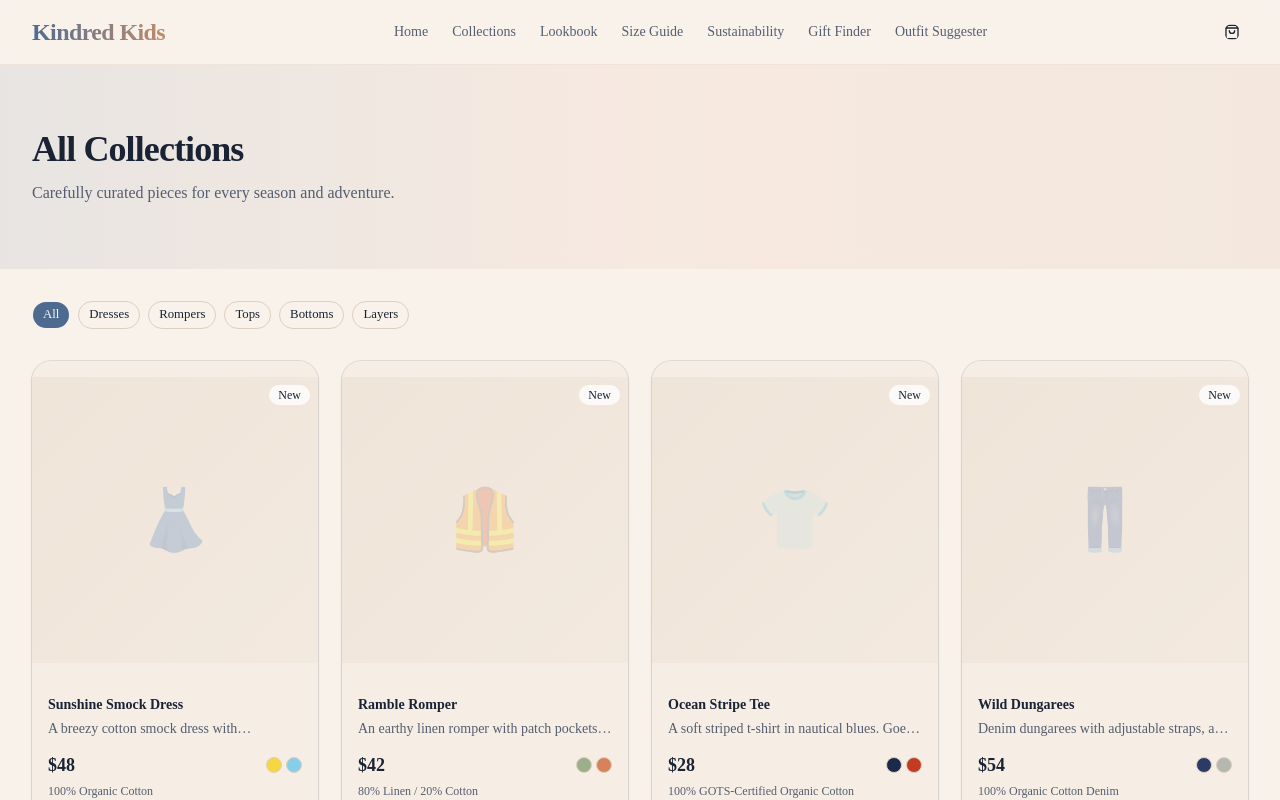
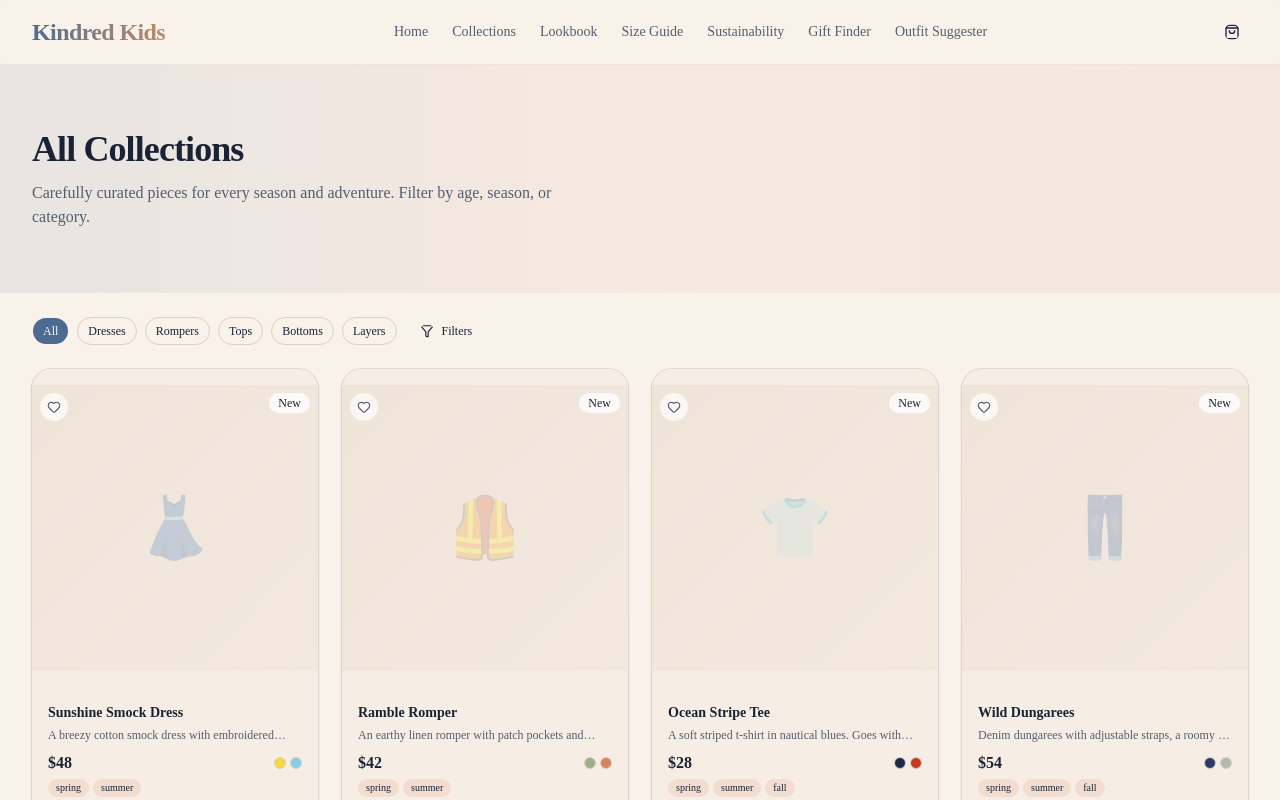
Before and after one commit to anas-khan-antimatter/mkt-kindred-kids, a Next.js app: page /collections in a window 1280 px wide. Shown: the top 800 px of the page. Built offline with nearby package versions, Linux system fonts and the light colour scheme.

Commit message:
antimatter: checkpoint c-1790732968742-bn6mm

```diff
--- a/src/app/collections/page.tsx
+++ b/src/app/collections/page.tsx
@@ -1,22 +1,84 @@
 "use client";
 
-import { useState } from "react";
+import { useState, useEffect } from "react";
 import Link from "next/link";
-import { ArrowRight, ShoppingBag } from "lucide-react";
+import { ArrowRight, ShoppingBag, Heart, Filter } from "lucide-react";
 import { Button } from "@/components/ui/button";
 import { Card, CardContent } from "@/components/ui/card";
 import { Badge } from "@/components/ui/badge";
 import { products, collections } from "@/lib/data";
 import { useCart } from "@/lib/cart-context";
 
+const seasons = ["spring", "summer", "fall", "winter"];
+const ageRanges = ["toddler", "preschool", "school"];
+
+const categoryLabels: Record<string, string> = {
+  all: "All",
+  dresses: "Dresses",
+  rompers: "Rompers",
+  tops: "Tops",
+  bottoms: "Bottoms",
+  layers: "Layers",
+};
+
+/* ── Wishlist helpers (localStorage) ── */
+function getWishlist(): string[] {
+  try {
+    return JSON.parse(localStorage.getItem("kindred-wishlist") || "[]");
+  } catch {
+    return [];
+  }
+}
+function toggleWishlistId(id: string): string[] {
+  const current = getWishlist();
+  const idx = current.indexOf(id);
+  if (idx >= 0) current.splice(idx, 1);
+  else current.push(id);
+  localStorage.setItem("kindred-wishlist", JSON.stringify(current));
+  return [...current];
+}
+
 export default function CollectionsPage() {
   const [activeCategory, setActiveCategory] = useState<string>("all");
+  const [selectedSeasons, setSelectedSeasons] = useState<string[]>([]);
+  const [selectedAges, setSelectedAges] = useState<string[]>([]);
+  const [wishlist, setWishlist] = useState<string[]>([]);
+  const [showFilters, setShowFilters] = useState(false);
   const { addItem } = useCart();
 
-  const filteredProducts =
-    activeCategory === "all"
-      ? products
-      : products.filter((p) => p.category === activeCategory);
+  // Load wishlist on mount
+  useEffect(() => {
+    setWishlist(getWishlist());
+  }, []);
+
+  const toggleSeason = (s: string) => {
+    if (selectedSeasons.includes(s)) {
+      setSelectedSeasons(selectedSeasons.filter((x) => x !== s));
+    } else {
+      setSelectedSeasons([...selectedSeasons, s]);
+    }
+  };
+
+  const toggleAge = (a: string) => {
+    if (selectedAges.includes(a)) {
+      setSelectedAges(selectedAges.filter((x) => x !== a));
+    } else {
+      setSelectedAges([...selectedAges, a]);
+    }
+  };
+
+  const toggleWish = (id: string) => {
+    const updated = toggleWishlistId(id);
+    setWishlist(updated);
+  };
+
+  // Filter pipeline
+  const filteredProducts = products.filter((p) => {
+    if (activeCategory !== "all" && p.category !== activeCategory) return false;
+    if (selectedSeasons.length > 0 && !p.season.some((s) => selectedSeasons.includes(s))) return false;
+    if (selectedAges.length > 0 && !p.ageRange.some((a) => selectedAges.includes(a))) return false;
+    return true;
+  });
 
   const categories = [
     { id: "all", label: "All" },
@@ -46,13 +108,14 @@ export default function CollectionsPage() {
         <div className="mx-auto max-w-7xl">
           <h1 className="text-3xl font-bold tracking-tight sm:text-4xl">All Collections</h1>
           <p className="mt-3 text-muted-foreground max-w-xl">
-            Carefully curated pieces for every season and adventure.
+            Carefully curated pieces for every season and adventure. Filter by age, season, or category.
           </p>
         </div>
       </section>
 
-      {/* Collection filters */}
-      <section className="mx-auto max-w-7xl px-4 py-8 sm:px-6 lg:px-8">
+      {/* Category + filter bar */}
+      <section className="mx-auto max-w-7xl px-4 py-6 sm:px-6 lg:px-8">
+        <div className="flex flex-wrap items-center gap-3">
           <div className="flex flex-wrap gap-2">
             {categories.map((cat) => (
               <Button
@@ -60,61 +123,147 @@ export default function CollectionsPage() {
                 variant={activeCategory === cat.id ? "default" : "outline"}
                 size="sm"
                 onClick={() => setActiveCategory(cat.id)}
-              className="rounded-full"
+                className="rounded-full text-xs"
               >
                 {cat.label}
               </Button>
             ))}
           </div>
+          <Button variant="ghost" size="sm" onClick={() => setShowFilters(!showFilters)} className="text-xs">
+            <Filter className="mr-1 h-3 w-3" />
+            Filters{selectedSeasons.length > 0 || selectedAges.length > 0 ? ` (${selectedSeasons.length + selectedAges.length})` : ""}
+          </Button>
+          {(selectedSeasons.length > 0 || selectedAges.length > 0) && (
+            <Button variant="ghost" size="sm" className="text-xs text-destructive" onClick={() => { setSelectedSeasons([]); setSelectedAges([]); }}>
+              Clear all
+            </Button>
+          )}
+        </div>
+
+        {/* Expandable filter panel */}
+        {showFilters && (
+          <div className="mt-4 p-4 rounded-xl bg-pastel-card border border-border/30 animate-in fade-in slide-in-from-top-2 duration-200">
+            <div className="grid gap-4 sm:grid-cols-2">
+              {/* Season */}
+              <div>
+                <p className="text-xs font-semibold text-muted-foreground uppercase tracking-wider mb-2">Season</p>
+                <div className="flex flex-wrap gap-2">
+                  {seasons.map((s) => {
+                    const active = selectedSeasons.includes(s);
+                    return (
+                      <button
+                        key={s}
+                        onClick={() => toggleSeason(s)}
+                        className={`flex items-center gap-1.5 rounded-full border px-3 py-1 text-xs cursor-pointer transition-all ${
+                          active ? "border-primary bg-primary/10 text-primary" : "border-border hover:border-muted-foreground/40"
+                        }`}
+                      >
+                        {s === "spring" ? "🌸" : s === "summer" ? "☀️" : s === "fall" ? "🍂" : "❄️"}
+                        <span className="capitalize">{s}</span>
+                      </button>
+                    );
+                  })}
+                </div>
+              </div>
+              {/* Age range */}
+              <div>
+                <p className="text-xs font-semibold text-muted-foreground uppercase tracking-wider mb-2">Age Range</p>
+                <div className="flex flex-wrap gap-2">
+                  {ageRanges.map((a) => {
+                    const active = selectedAges.includes(a);
+                    return (
+                      <button
+                        key={a}
+                        onClick={() => toggleAge(a)}
+                        className={`flex items-center gap-1.5 rounded-full border px-3 py-1 text-xs cursor-pointer transition-all ${
+                          active ? "border-primary bg-primary/10 text-primary" : "border-border hover:border-muted-foreground/40"
+                        }`}
+                      >
+                        {a === "toddler" ? "🧒" : a === "preschool" ? "👦" : "👧"}
+                        <span className="capitalize">{a}</span>
+                      </button>
+                    );
+                  })}
+                </div>
+              </div>
+            </div>
+          </div>
+        )}
       </section>
 
       {/* Products grid */}
       <section className="mx-auto max-w-7xl px-4 pb-20 sm:px-6 lg:px-8">
+        {filteredProducts.length === 0 ? (
+          <div className="text-center py-16">
+            <span className="text-5xl block mb-3">🔍</span>
+            <h3 className="text-lg font-semibold">No pieces match those filters</h3>
+            <p className="text-sm text-muted-foreground mt-2">Try broadening your season or age range.</p>
+            <Button variant="outline" size="sm" className="mt-4" onClick={() => { setSelectedSeasons([]); setSelectedAges([]); setActiveCategory("all"); }}>
+              Reset Filters
+            </Button>
+          </div>
+        ) : (
           <div className="grid gap-6 sm:grid-cols-2 lg:grid-cols-4">
-          {filteredProducts.map((product) => (
+            {filteredProducts.map((product) => {
+              const inWishlist = wishlist.includes(product.id);
+              return (
                 <Card key={product.id} className="group overflow-hidden border-0 bg-muted/30 shadow-sm transition-all hover:shadow-md">
                   <div className="aspect-square w-full bg-gradient-to-br from-muted to-muted/50 flex items-center justify-center relative overflow-hidden">
                     <div className="text-6xl opacity-20 select-none">
                       {product.category === "dresses" ? "👗" : product.category === "rompers" ? "🦺" : product.category === "tops" ? "👕" : product.category === "bottoms" ? "👖" : "🧥"}
                     </div>
+                    {/* Wishlist heart */}
+                    <button
+                      onClick={(e) => { e.stopPropagation(); toggleWish(product.id); }}
+                      className="absolute top-2 left-2 h-7 w-7 flex items-center justify-center rounded-full bg-white/70 backdrop-blur-sm transition-all hover:scale-110 active:scale-90"
+                      aria-label={inWishlist ? "Remove from wishlist" : "Add to wishlist"}
+                    >
+                      <Heart className={`h-3.5 w-3.5 ${inWishlist ? "fill-primary text-primary" : "text-muted-foreground"}`} />
+                    </button>
                     <div className="absolute top-2 right-2">
                       <Badge variant="secondary" className="text-xs bg-white/80 text-foreground">New</Badge>
                     </div>
                   </div>
                   <CardContent className="p-4">
-                <h3 className="font-semibold">{product.name}</h3>
-                <p className="text-sm text-muted-foreground line-clamp-1 mt-1">
+                    <h3 className="font-semibold text-sm">{product.name}</h3>
+                    <p className="text-xs text-muted-foreground line-clamp-1 mt-1">
                       {product.description}
                     </p>
-                <div className="mt-3 flex items-center justify-between">
-                  <span className="text-lg font-bold">${product.price}</span>
+                    <div className="mt-2 flex items-center justify-between">
+                      <span className="text-base font-bold">${product.price}</span>
                       <div className="flex gap-1">
                         {product.colors.map((color) => (
                           <span
                             key={color.name}
-                        className="inline-block h-4 w-4 rounded-full border border-border"
+                            className="inline-block h-3 w-3 rounded-full border border-border"
                             style={{ backgroundColor: color.hex }}
                             title={color.name}
                           />
                         ))}
                       </div>
                     </div>
-                <p className="mt-1 text-xs text-muted-foreground">{product.material}</p>
-                <div className="mt-3 flex gap-2">
+                    <div className="mt-1 flex flex-wrap gap-1">
+                      {product.season.map((s) => (
+                        <span key={s} className="text-[10px] px-2 py-0.5 rounded-full bg-accent/20 text-accent-foreground">{s}</span>
+                      ))}
+                    </div>
+                    <div className="mt-2 flex gap-2">
                       <Link href={`/collections/${product.id}`} className="flex-1">
-                    <Button variant="outline" size="sm" className="w-full text-xs">
+                        <Button variant="outline" size="sm" className="w-full text-xs rounded-full">
                           Details
                         </Button>
                       </Link>
-                  <Button size="sm" className="text-xs" onClick={() => handleQuickAdd(product)}>
+                      <Button size="sm" className="text-xs rounded-full" onClick={() => handleQuickAdd(product)}>
                         <ShoppingBag className="mr-1 h-3 w-3" />
                         Add
                       </Button>
                     </div>
                   </CardContent>
                 </Card>
-          ))}
+              );
+            })}
           </div>
+        )}
       </section>
     </div>
   );
```
Lines whose indentation alone changed are shown as unchanged.
